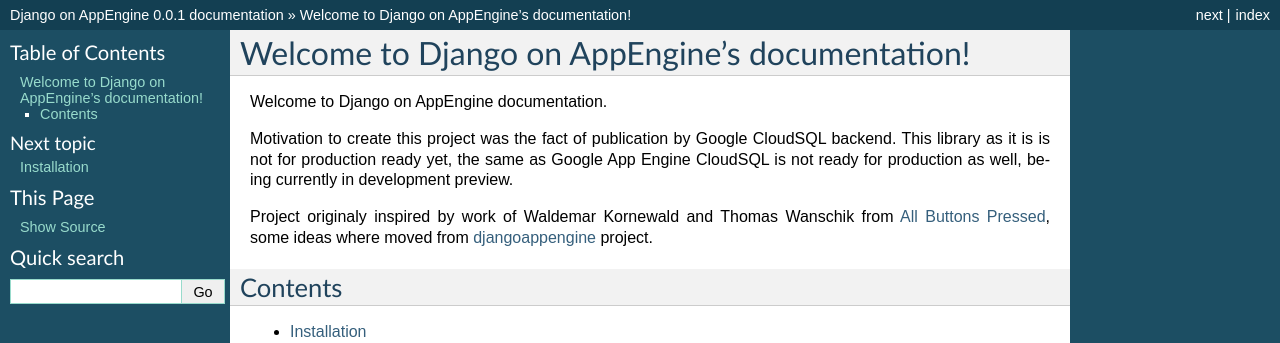
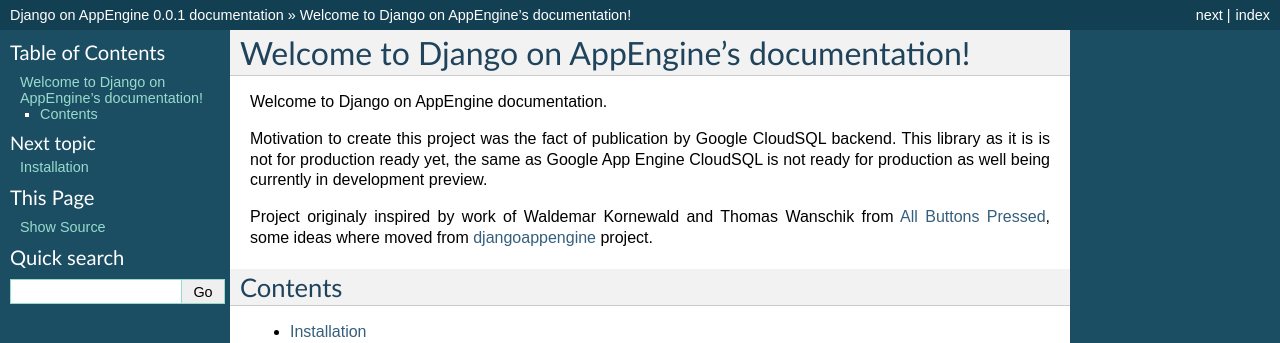
Before and after one commit to xando/django-rocket-engine, a Sphinx documentation site: the page built from docs/index.rst, in a window 1280 px wide. Shown: the top 343 px of the page. Built offline with Sphinx 7.4.7, drawn with Linux system fonts in a browser that asks for light colours.

Commit message:
Docs changes.

```diff
--- a/docs/index.rst
+++ b/docs/index.rst
@@ -9,9 +9,9 @@
 Welcome to Django on AppEngine documentation.
 
 Motivation  to create  this project  was  the fact  of publication  by
-Google CloudSQL backend.  This library as it is is  not for production
+Google CloudSQL backend.  This library as  it is is not for production
 ready yet,  the same as  Google App Engine  CloudSQL is not  ready for
-production  as well,  being  currently in  development preview.
+production as well being currently in development preview.
 
 Project originaly inspired by work  of Waldemar Kornewald and Thomas Wanschik
 from  `All  Buttons  Pressed <http://www.allbuttonspressed.com/projects/djangoappengine>`_,  some ideas  where  moved  from
```
